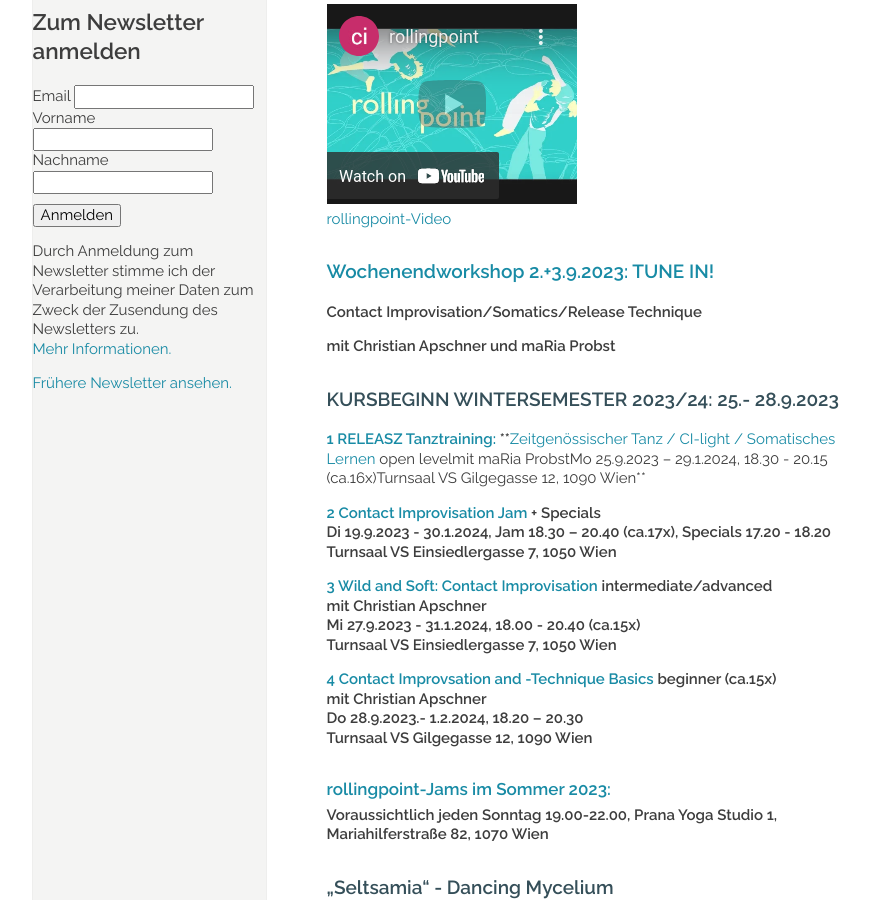
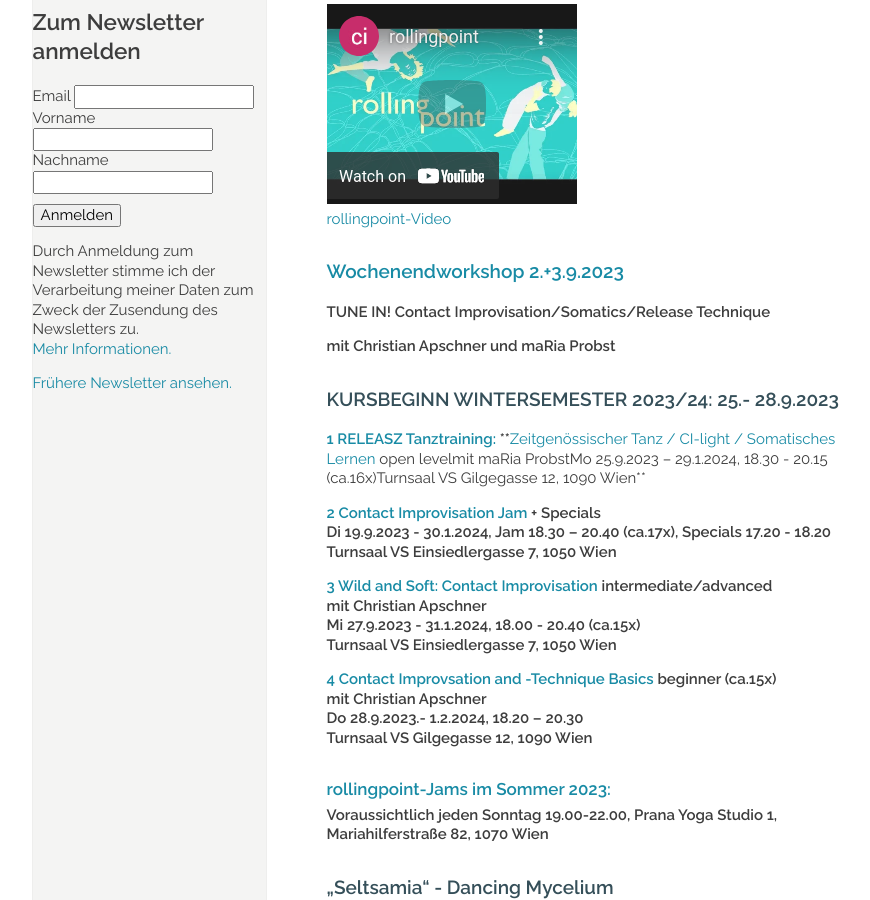
Before and after one commit to manulari/rollingpointat, a Jekyll site: the page built from _pages_de/index.md, in a window 1280 px wide and 900 px high, scrolled down 883 px. Shown: the whole window, without its empty margins (152-1022 px from the left). Built offline with Jekyll 4.4.1, drawn with Linux system fonts in a browser that asks for light colours; comment, search, counter and statistics services are not loaded.

```diff
--- a/_pages_de/index.md
+++ b/_pages_de/index.md
@@ -17,9 +17,9 @@ Fotocredit: https://johannes-stolba.net/photography/
 
 <div class="imglink"><a target="_blank" href="https://www.youtube.com/embed/kp3DqzN1Ldo"><img src="/assets/uploads/video_vorschau_rollingpoint.png" alt="" /><div>rollingpoint-Video</div></a></div>
 
-### [Wochenendworkshop 2.+3.9.2023: TUNE IN!](/workshops#liquid)
+### [Wochenendworkshop 2.+3.9.2023](/workshops#liquid)
 
-**Contact Improvisation/Somatics/Release Technique**
+**TUNE IN! Contact Improvisation/Somatics/Release Technique**
 
 **mit Christian Apschner und maRia Probst**
 
```
